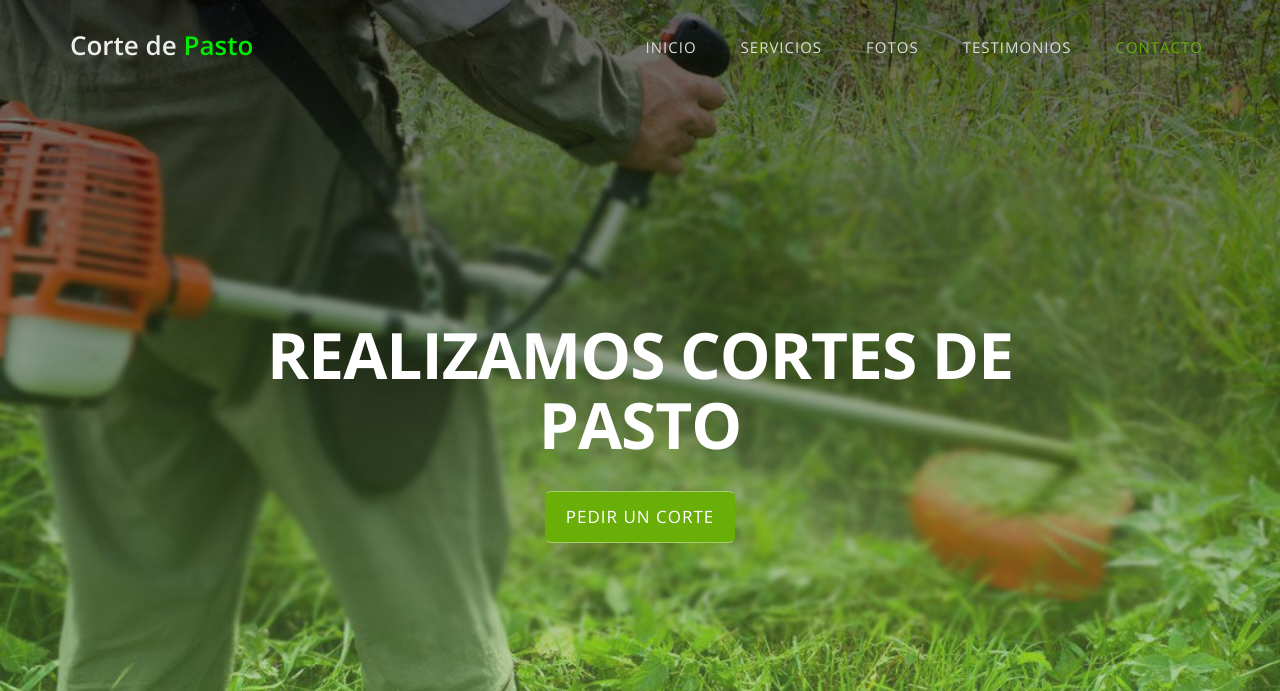
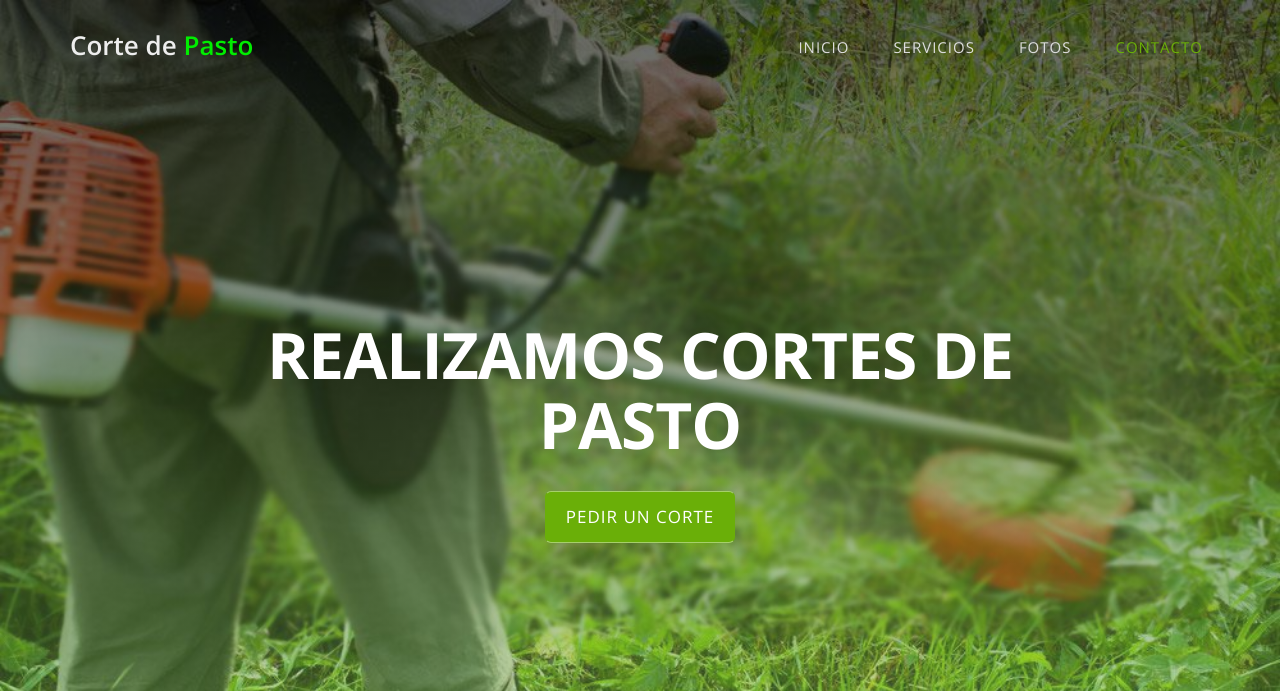
Before and after one commit to joakinnoble/outdor, a plain HTML site: page index.html in a window 1280 px wide. Shown: the top 691 px of the page. Drawn offline with nearby package versions, Linux system fonts and the light colour scheme.

Commit message:
Add files via upload

```diff
--- a/index.html
+++ b/index.html
@@ -53,7 +53,6 @@
           <li class=""><a href="#about" class="page-scroll">inicio</a></li>
           <li class=""><a href="#services" class="page-scroll">Servicios</a></li>
           <li class=""><a href="#portfolio" class="page-scroll">Fotos</a></li>
-          <li class=""><a href="#testimonials" class="page-scroll">Testimonios</a></li>
           <li class="active"><a href="#contact" class="page-scroll">Contacto</a></li>
         </ul>
       </div>
@@ -272,7 +271,7 @@
       </div>
     </div>
   </div>
-  <!-- Testimonials Section -->
+  <!--
   <div id="testimonials" class="text-center">
     <div class="overlay">
       <div class="container">
@@ -305,7 +304,7 @@
       </div>
     </div>
   </div>
-  <!-- Contact Section -->
+Contact Section -->
   <div id="contact" class="text-center">
     <div class="container">
       <div class="section-title text-center">
```
